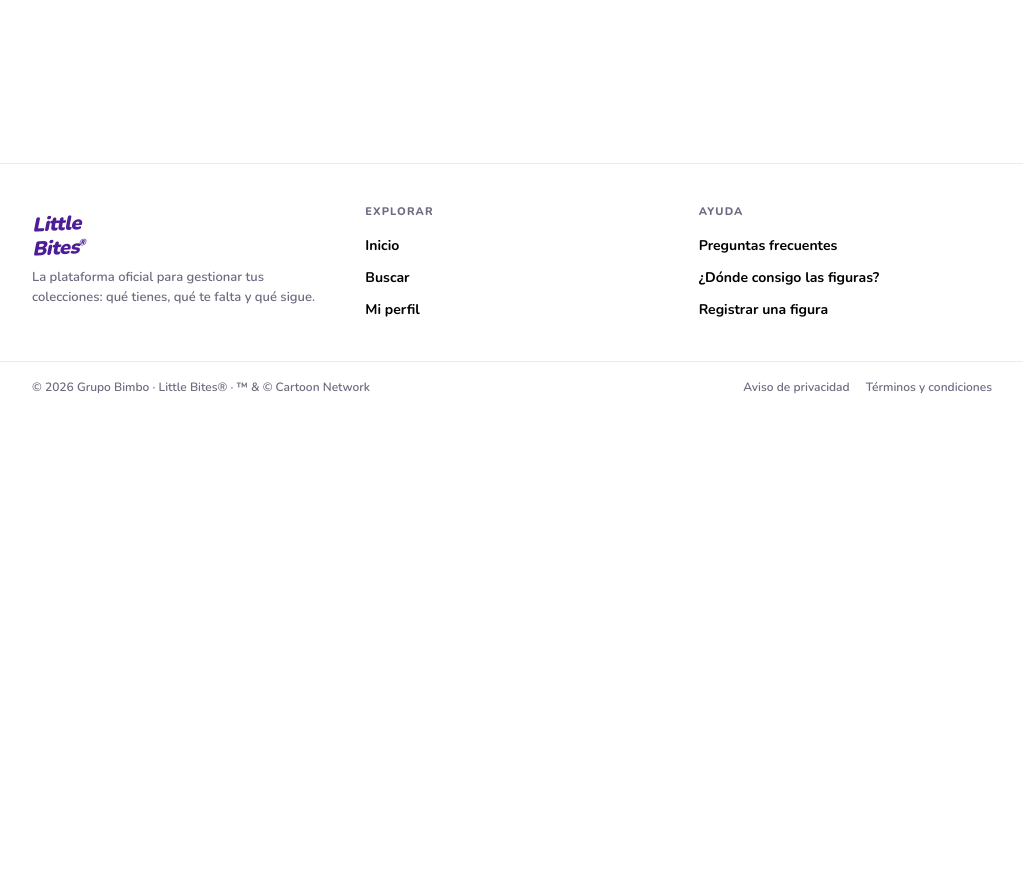
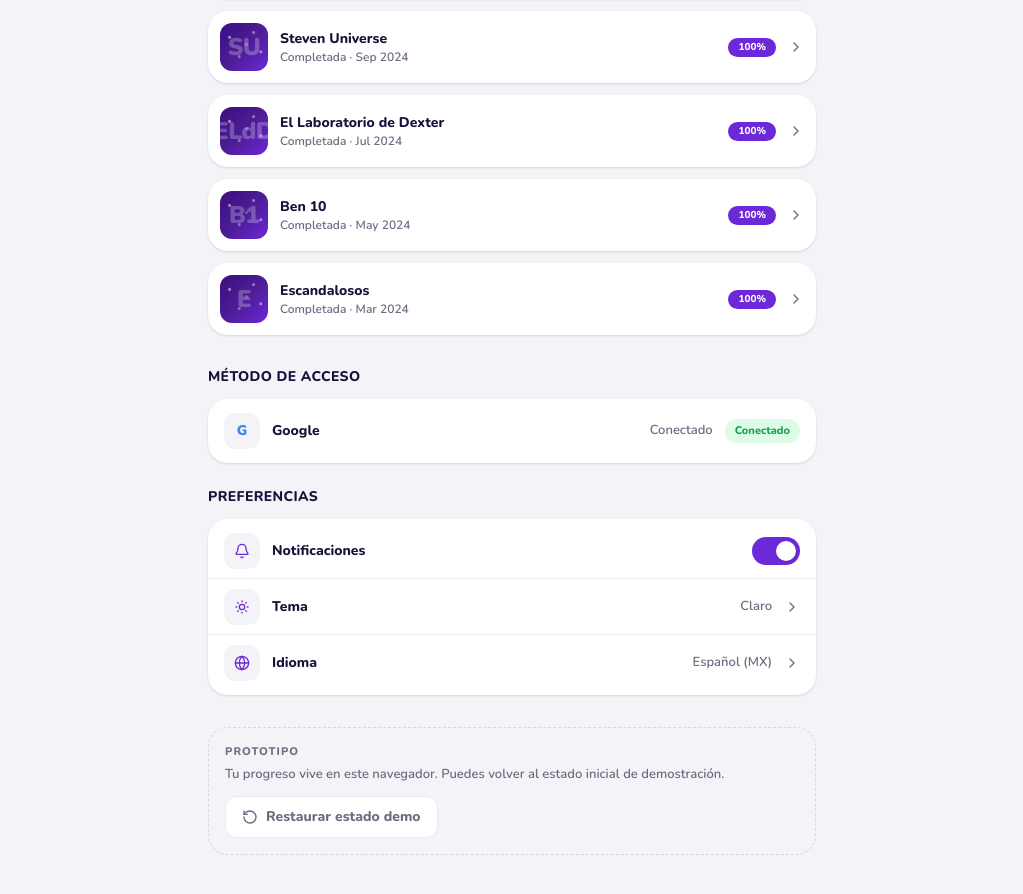
Before and after one commit to andresromero-blip/little-bites-prototype, a Next.js app: page /perfil in a window 1280 px wide. Before the commit this address had no page. Shown: the part 710-1604 px from the top of the page, without its empty margins (128-1151 px from the left). Before the commit the page ends 1122 px from the top, so only its background shows below. Built offline with nearby package versions, Linux system fonts and the light colour scheme.

Commit message:
Add files via upload

```diff
--- /dev/null
+++ b/src/app/perfil/page.tsx
@@ -0,0 +1,34 @@
+import type { Metadata } from "next";
+import { ProgressPanel } from "@/components/home/progress-panel";
+import { CollectionHistory } from "@/components/profile/collection-history";
+import { AccountSettings } from "@/components/profile/account-settings";
+import { DemoReset } from "@/components/profile/demo-reset";
+import { profile } from "@/lib/data/profile";
+
+export const metadata: Metadata = { title: "Perfil" };
+
+/**
+ * Perfil del coleccionista: identidad + progreso global (MVP) +
+ * historial de colecciones (MVP) + cuenta/preferencias (mock).
+ */
+export default function PerfilPage() {
+  return (
+    <main className="mx-auto max-w-2xl px-4 py-6 pb-24 lg:px-8 lg:py-10">
+      {/* Identidad */}
+      <section aria-label="Identidad" className="flex flex-col items-center text-center">
+        <span className="flex size-24 items-center justify-center rounded-full bg-linear-to-br from-amber-400 to-orange-600 text-4xl">
+          🧑‍🚀
+        </span>
+        <h1 className="mt-4 text-2xl font-black">{profile.name}</h1>
+        <p className="text-sm font-semibold text-muted">{profile.email}</p>
+      </section>
+
+      <div className="mt-8 space-y-8">
+        <ProgressPanel showDetailLink={false} />
+        <CollectionHistory />
+        <AccountSettings />
+        <DemoReset />
+      </div>
+    </main>
+  );
+}
--- a/src/components/home/progress-panel.tsx
+++ b/src/components/home/progress-panel.tsx
@@ -8,7 +8,7 @@
 import { useUserCollection } from "@/lib/store/user-collection";
 
 /** Panel "Mi Progreso": anillo global + stats clave. */
-export function ProgressPanel() {
+export function ProgressPanel({ showDetailLink = true }: { showDetailLink?: boolean }) {
   const owned = useUserCollection((s) => s.owned);
   const global = getGlobalProgress(owned);
 
@@ -42,12 +42,14 @@
     <section className="rounded-card bg-surface p-6 shadow-sm" aria-label="Mi progreso">
       <div className="flex items-center justify-between">
         <h2 className="text-sm font-extrabold tracking-wide uppercase">Mi progreso</h2>
+        {showDetailLink && (
           <Link
             href="/perfil"
             className="flex items-center gap-1 text-sm font-bold text-primary hover:underline"
           >
             Ver detalle <ArrowRight className="size-4" aria-hidden />
           </Link>
+        )}
       </div>
 
       {/* Desktop: anillo + lista · Mobile: anillo + fila de stats */}
--- /dev/null
+++ b/src/components/profile/account-settings.tsx
@@ -0,0 +1,88 @@
+"use client";
+
+import { useState } from "react";
+import { Bell, ChevronRight, Globe, SunMedium } from "lucide-react";
+import { cn } from "@/lib/utils";
+
+function Row({
+  icon,
+  label,
+  value,
+  children,
+}: {
+  icon: React.ReactNode;
+  label: string;
+  value?: string;
+  children?: React.ReactNode;
+}) {
+  return (
+    <div className="flex min-h-14 items-center gap-3 px-4">
+      <span className="flex size-9 shrink-0 items-center justify-center rounded-xl bg-background">
+        {icon}
+      </span>
+      <span className="flex-1 text-sm font-extrabold">{label}</span>
+      {value && <span className="text-[13px] font-semibold text-muted">{value}</span>}
+      {children ?? <ChevronRight className="size-4 text-muted" aria-hidden />}
+    </div>
+  );
+}
+
+/** Cuenta y preferencias (mock de prototipo, sin backend). */
+export function AccountSettings() {
+  const [notifications, setNotifications] = useState(true);
+
+  return (
+    <div className="space-y-6">
+      <section aria-label="Métodos de acceso">
+        <h2 className="text-sm font-extrabold tracking-wide uppercase">Método de acceso</h2>
+        <div className="mt-3 rounded-card bg-surface py-1 shadow-sm">
+          <Row
+            icon={<span className="text-sm font-black text-[#4285F4]">G</span>}
+            label="Google"
+            value="Conectado"
+          >
+            <span className="rounded-full bg-success-soft px-2.5 py-1 text-[11px] font-extrabold text-success">
+              Conectado
+            </span>
+          </Row>
+        </div>
+      </section>
+
+      <section aria-label="Preferencias">
+        <h2 className="text-sm font-extrabold tracking-wide uppercase">Preferencias</h2>
+        <div className="mt-3 divide-y divide-border-soft rounded-card bg-surface py-1 shadow-sm">
+          <Row icon={<Bell className="size-4 text-primary" aria-hidden />} label="Notificaciones">
+            <button
+              type="button"
+              role="switch"
+              aria-checked={notifications}
+              aria-label="Notificaciones"
+              onClick={() => setNotifications((v) => !v)}
+              className={cn(
+                "relative h-7 w-12 rounded-full transition-colors",
+                notifications ? "bg-primary" : "bg-[#d9d4e6]"
+              )}
+            >
+              <span
+                className={cn(
+                  "absolute top-1 size-5 rounded-full bg-white shadow transition-all",
+                  notifications ? "left-6" : "left-1"
+                )}
+              />
+            </button>
+          </Row>
+          <Row
+            icon={<SunMedium className="size-4 text-primary" aria-hidden />}
+            label="Tema"
+            value="Claro"
+          />
+          <Row
+            icon={<Globe className="size-4 text-primary" aria-hidden />}
+            label="Idioma"
+            value="Español (MX)"
+          />
+        </div>
+      </section>
+    </div>
+  );
+}
--- /dev/null
+++ b/src/components/profile/collection-history.tsx
@@ -0,0 +1,55 @@
+"use client";
+
+import Link from "next/link";
+import { ChevronRight } from "lucide-react";
+import { CollectionArt } from "@/components/ui/collection-art";
+import { historicalCompletion } from "@/lib/data/profile";
+import { getCollections } from "@/lib/data";
+import { getCollectionProgress } from "@/lib/progress";
+import { useUserCollection } from "@/lib/store/user-collection";
+
+/** Historial: colecciones que el usuario ha completado (derivado, no fijo). */
+export function CollectionHistory() {
+  const owned = useUserCollection((s) => s.owned);
+
+  const completed = getCollections()
+    .filter((c) => c.status !== "proximamente")
+    .filter((c) => getCollectionProgress(c, owned[c.id] ?? []).isComplete);
+
+  return (
+    <section aria-label="Historial de colecciones">
+      <h2 className="text-sm font-extrabold tracking-wide uppercase">
+        Historial de colecciones
+      </h2>
+
+      {completed.length === 0 ? (
+        <p className="mt-3 rounded-card bg-surface p-5 text-sm font-semibold text-muted shadow-sm">
+          Aún no completas ninguna colección. Cuando lo hagas, quedará registrada aquí.
+        </p>
+      ) : (
+        <ul className="mt-3 space-y-3">
+          {completed.map((c) => (
+            <li key={c.id}>
+              <Link
+                href={`/colecciones/${c.slug}`}
+                className="flex items-center gap-3 rounded-card bg-surface p-3 shadow-sm transition-shadow hover:shadow-md"
+              >
+                <CollectionArt collection={c} className="size-12 shrink-0 rounded-xl" />
+                <span className="min-w-0 flex-1">
+                  <span className="block truncate text-sm font-extrabold">{c.name}</span>
+                  <span className="block text-xs font-semibold text-muted">
+                    Completada{historicalCompletion[c.id] ? ` · ${historicalCompletion[c.id]}` : ""}
+                  </span>
+                </span>
+                <span className="rounded-full bg-primary px-2.5 py-0.5 text-[10px] font-extrabold text-primary-foreground">
+                  100%
+                </span>
+                <ChevronRight className="size-4 shrink-0 text-muted" aria-hidden />
+              </Link>
+            </li>
+          ))}
+        </ul>
+      )}
+    </section>
+  );
+}
--- /dev/null
+++ b/src/components/profile/demo-reset.tsx
@@ -0,0 +1,35 @@
+"use client";
+
+import { RotateCcw } from "lucide-react";
+import { useUserCollection } from "@/lib/store/user-collection";
+
+/** Herramienta de prototipo: restaura el estado demo (18/25 en CN). */
+export function DemoReset() {
+  const resetDemo = useUserCollection((s) => s.resetDemo);
+
+  return (
+    <section
+      aria-label="Herramientas de prototipo"
+      className="rounded-card border border-dashed border-[#d9d4e6] p-4"
+    >
+      <p className="text-[11px] font-extrabold tracking-widest text-muted uppercase">
+        Prototipo
+      </p>
+      <p className="mt-1 text-[13px] font-semibold text-muted">
+        Tu progreso vive en este navegador. Puedes volver al estado inicial de demostración.
+      </p>
+      <button
+        type="button"
+        onClick={() => {
+          if (window.confirm("¿Restaurar el estado demo? Se perderán los cambios de esta sesión.")) {
+            resetDemo();
+          }
+        }}
+        className="mt-3 flex items-center gap-2 rounded-xl border border-border-soft bg-surface px-4 py-2.5 text-sm font-extrabold text-muted transition-colors hover:text-foreground"
+      >
+        <RotateCcw className="size-4" aria-hidden />
+        Restaurar estado demo
+      </button>
+    </section>
+  );
+}
--- a/src/lib/data/profile.ts
+++ b/src/lib/data/profile.ts
@@ -11,6 +11,7 @@
  */
 export const profile = {
   name: "Andrés",
+  email: "andres@correo.com",
 };
 
 export interface RecentReward {
```
Lines whose indentation alone changed are shown as unchanged.
